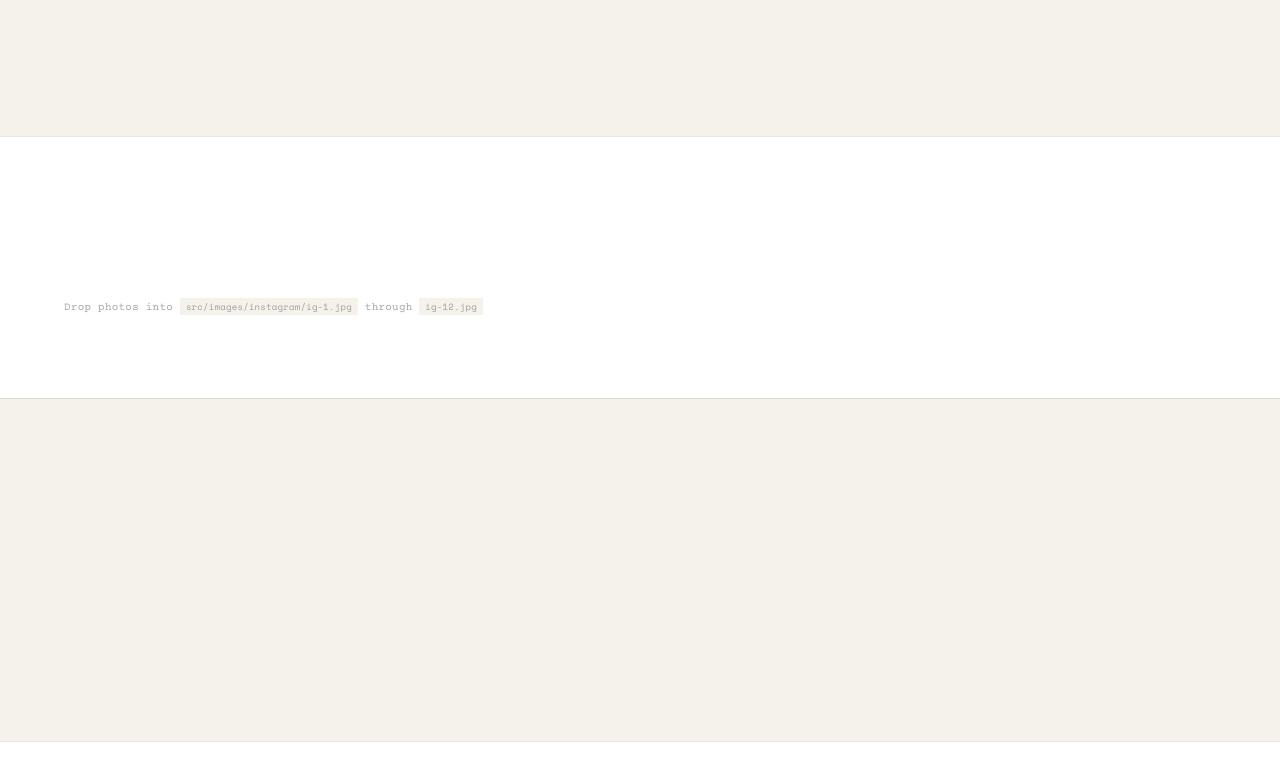
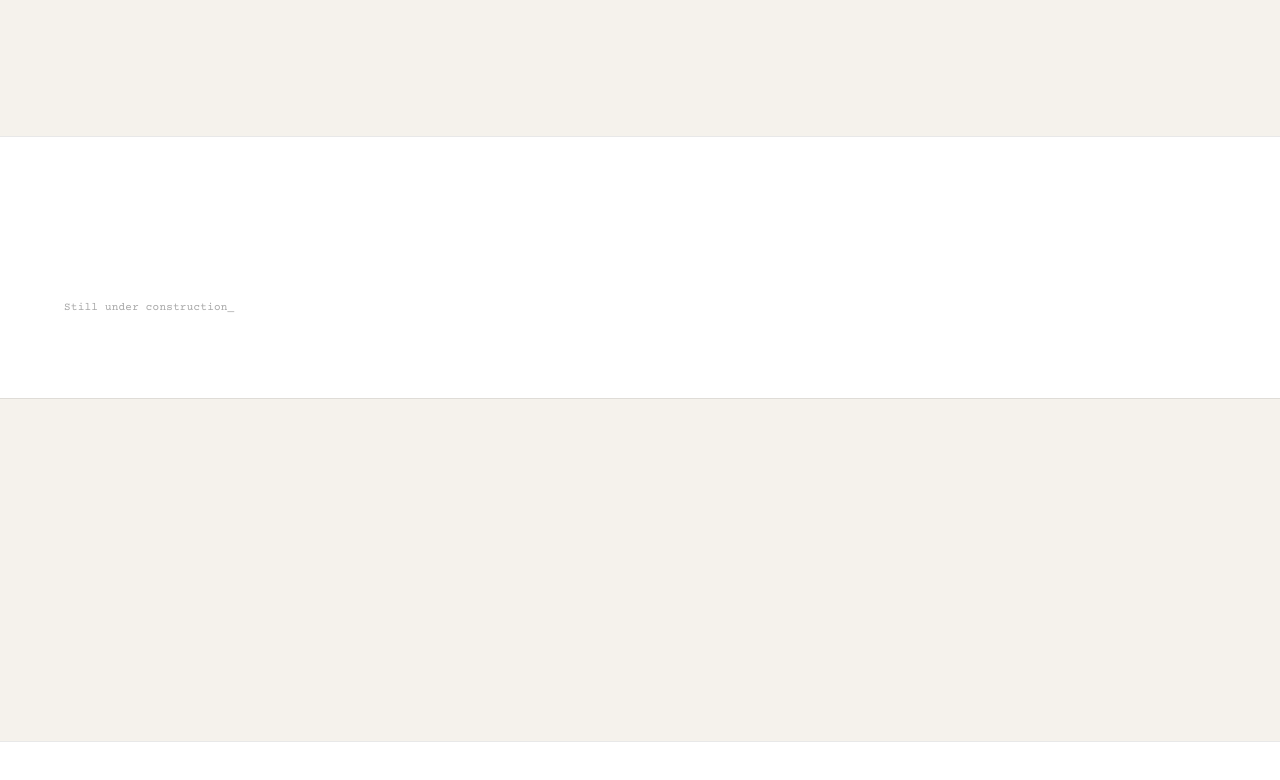
Before and after one commit to MalvinBoye/my-portfolio, a React (Create React App) app: page / in a window 1280 px wide. Shown: the part 3421-4201 px from the top of the page. Built offline with nearby package versions, Linux system fonts and the light colour scheme; a web font is replaced by a local one.

Commit message:
minor edit

```diff
--- a/src/pages/MainSite.jsx
+++ b/src/pages/MainSite.jsx
@@ -241,7 +241,7 @@ function InstagramSection() {
           </a>
         </div>
         <div className="ig-placeholder-hint">
-          Drop photos into <code>src/images/instagram/ig-1.jpg</code> through <code>ig-12.jpg</code>
+         Still under construction_ <br />
         </div>
       </section>
     );
```
